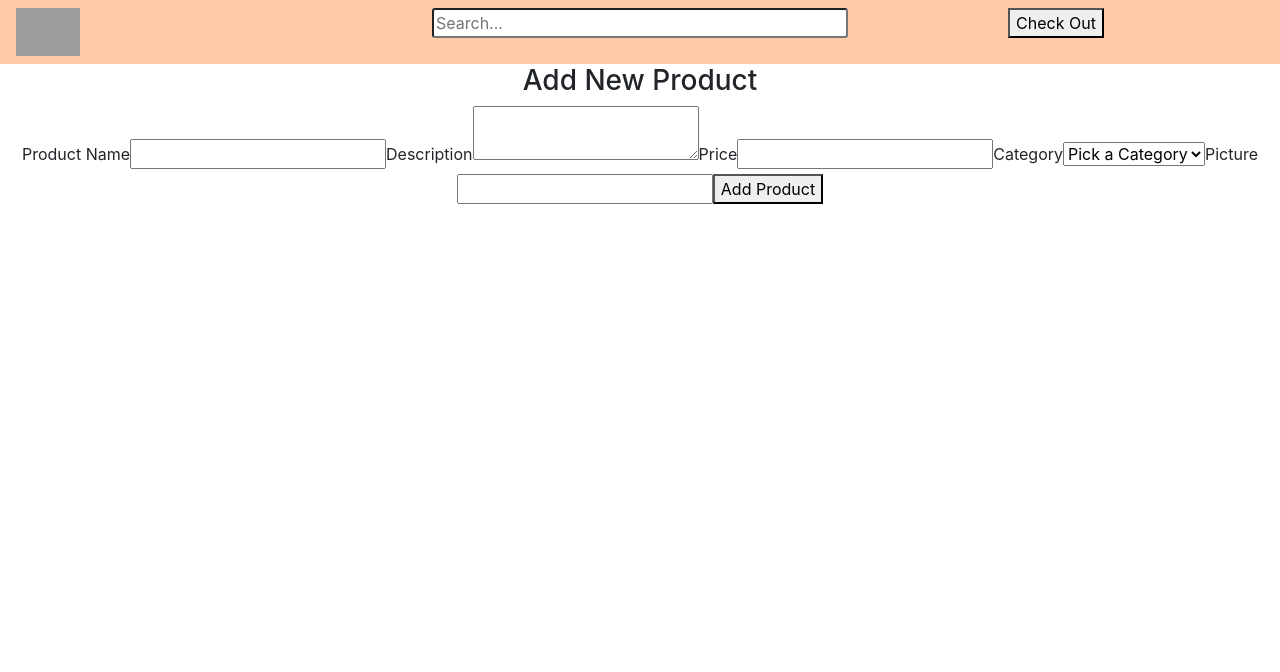
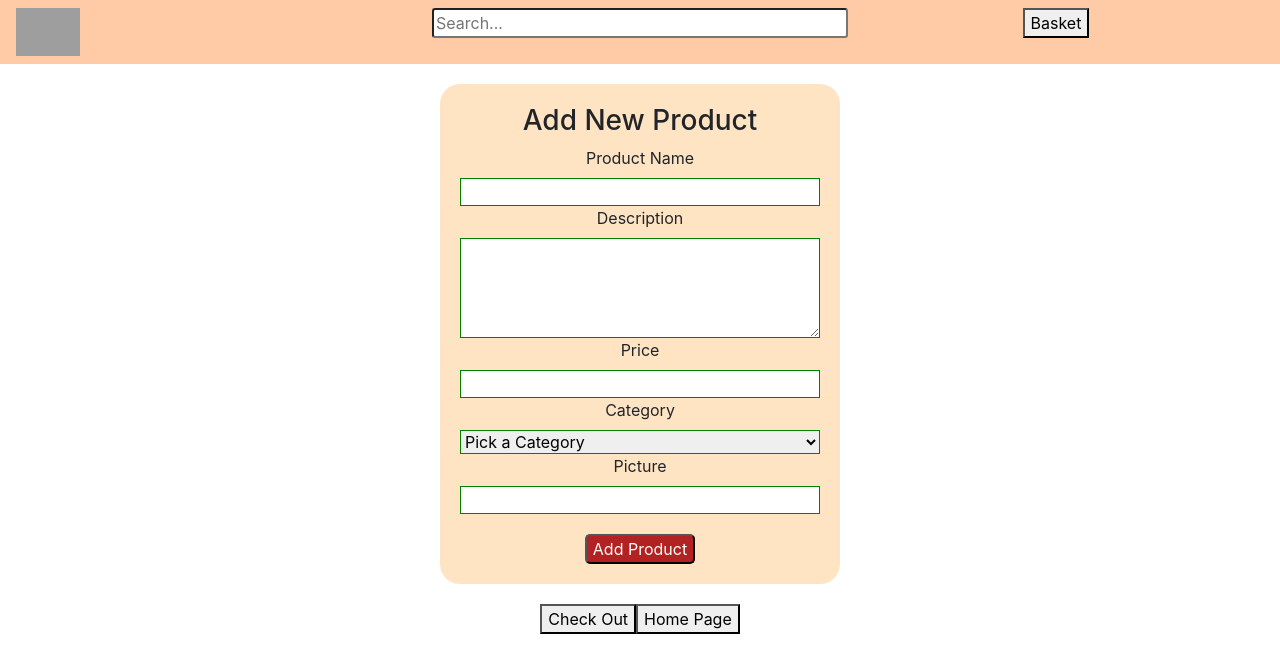
Before and after one commit to pepelacon/project-second-phase, a React (Create React App) app in the folder my-app/: page /form in a window 1280 px wide. Shown: the top 672 px of the page. Built offline with nearby package versions, Linux system fonts and the light colour scheme; data requests are answered from the project's data file; grey boxes are pictures that could not be loaded.

Commit message:
added css and routes

```diff
--- a/my-app/src/App.js
+++ b/my-app/src/App.js
@@ -28,7 +28,7 @@ function App() {
     setItemCounts((prev) => {return { ...prev, [item.id]: 1 }})
   }}
 
-
+  console.log(basketItem)
   const checkOut = () =>{
     addItemToBasket([])
     setItemCounts({})
@@ -44,16 +44,18 @@ useEffect(()=>{
   return (
     <div className="App">
       <NavBar setSearch={setSearch}
-        basketItem={basketItem}
-        itemCounts={itemCounts}
-        checkOut={checkOut}
-        addItemToBasket={addItemToBasket}
+        // basketItem={basketItem}
+        // itemCounts={itemCounts}
+        // checkOut={checkOut}
+        // addItemToBasket={addItemToBasket}
       />
     <Routes>
       <Route path="/" element={<ItemsContainer items={items} search={search} setBasketItem={setBasketItem}/>}/>
-      {/* <Route path='/basket' element={<Basket basketItem={basketItem} checkOut={checkOut} itemCounts={itemCounts} addItemToBasket={addItemToBasket}/>} /> */}
+
+     {/* <Route path="/basket" element={<Basket basketItem={basketItem} checkOut={checkOut} itemCounts={itemCounts} addItemToBasket={addItemToBasket}/>} /> */}
       <Route path="/form" element={<NewItemForm setItems={setItems} />} />
     </Routes>
+    <Basket basketItem={basketItem} checkOut={checkOut} itemCounts={itemCounts} addItemToBasket={addItemToBasket}/>
     </div>
   );
 }
--- a/my-app/src/components/Basket.js
+++ b/my-app/src/components/Basket.js
@@ -1,20 +1,25 @@
 import ShopCard from "./ShopCard";
 import { useState } from "react";
+import { useNavigate } from "react-router-dom";
 
 
 function Basket ({basketItem, checkOut, itemCounts, addItemToBasket}) {
     const [counter, setCounter] = useState(0)
 
-  console.log(itemCounts);
+//   console.log(itemCounts);
+//   console.log(basketItem)
 
    const basketItemList = basketItem.map((item)=>(
     <ShopCard key={item.id} itemCounts={itemCounts} {...item} />
    ))
+   const navigate = useNavigate()
 
     return(
         <div>
          {basketItemList}
         <button onClick={checkOut}>Check Out</button>
+
+        <button onClick={()=>{navigate("/")}}>Home Page</button>
         </div>
     )
 }
--- a/my-app/src/components/NavBar.js
+++ b/my-app/src/components/NavBar.js
@@ -1,6 +1,7 @@
 import SearchBar from "./SearchBar";
-import Basket from "./Basket"
+// import Basket from "./Basket"
 import './NavBar.css'
+import {Link} from "react-router-dom"
 
 function NavBar({ setSearch, basketItem, checkOut, itemCounts, addItemToBasket}) {
 
@@ -8,7 +9,10 @@ function NavBar({ setSearch, basketItem, checkOut, itemCounts, addItemToBasket})
         <div className="nav-bar">
             <img className="logo" src="https://encrypted-tbn0.gstatic.com/images?q=tbn:ANd9GcTIf1_jXuwLxDGN4IJ9LWKmCBaICJLDfzyzdA&usqp=CAU" alt="Buy Sell"/>
             <SearchBar setSearch={setSearch} />
-            <Basket basketItem={basketItem} checkOut={checkOut} itemCounts={itemCounts} addItemToBasket={addItemToBasket}/>
+            <Link to = {"/basket"}>
+            <button>Basket</button>
+            </Link>
+            {/* <Basket basketItem={basketItem} checkOut={checkOut} itemCounts={itemCounts} addItemToBasket={addItemToBasket}/> */}
         </div>
     )
 }
--- /dev/null
+++ b/my-app/src/components/NewItemForm.css
@@ -0,0 +1,145 @@
+.section-form{
+ display: flex;
+ justify-content: center;
+ align-items: center;
+ padding: 20px 0
+
+}
+
+.form {
+    background-color: bisque;
+    border-radius: 20px;
+    height: 500px;
+    padding: 20px;
+    width: 400px;
+    display: flex;
+    flex-direction: column;
+    align-items: center;
+
+  }
+
+  .form-input {
+    width: 100%;
+    border: 1px solid green
+  }
+
+  .textarea {
+    height: 10rem
+  }
+
+  .button {
+    margin-top: 20px;
+    background-color: firebrick;
+    color: white;
+    border-radius: 5px;
+    cursor: pointer
+  }
+
+  .button:hover{
+    background-color: darkgreen;
+  }
+
+  /* .title {
+    color: #eee;
+    font-family: sans-serif;
+    font-size: 36px;
+    font-weight: 600;
+  }
+
+  .subtitle {
+    color: #eee;
+    font-family: sans-serif;
+    font-size: 16px;
+    font-weight: 600;
+  }
+
+  .input-container {
+    height: 40px;
+    position: relative;
+    width: 100%;
+  }
+
+  .ic1 {
+    margin-top: 20px;
+  }
+
+  .ic2 {
+    margin-top: 30px;
+  }
+
+  .input {
+    background-color: #c8c9d5;
+    border-radius: 12px;
+    border: 0;
+    box-sizing: border-box;
+    color: #eee;
+    font-size: 18px;
+    height: 40px;
+    outline: 0;
+    padding: 4px 10px 0;
+    width: 100%;
+  }
+
+  .cut {
+    background-color: #15172b;
+    border-radius: 10px;
+    height: 10px;
+    left: 20px;
+    position: absolute;
+    top: -20px;
+    transform: translateY(0);
+    transition: transform 200ms;
+    width: 76px;
+  }
+
+  .cut-short {
+    width: 30px;
+  }
+
+  .input:focus ~ .cut,
+  .input:not(:placeholder-shown) ~ .cut {
+    transform: translateY(8px);
+  }
+
+  .placeholder {
+    color: #65657b;
+    font-family: sans-serif;
+    left: 20px;
+    line-height: 14px;
+    pointer-events: none;
+    position: absolute;
+    transform-origin: 0 50%;
+    transition: transform 200ms, color 200ms;
+    top: 20px;
+  }
+
+  .input:focus ~ .placeholder,
+  .input:not(:placeholder-shown) ~ .placeholder {
+    transform: translateY(-30px) translateX(10px) scale(0.75);
+  }
+
+  .input:not(:placeholder-shown) ~ .placeholder {
+    color: #808097;
+  }
+
+  .input:focus ~ .placeholder {
+    color: #dc2f55;
+  }
+
+  .submit {
+    background-color: #08d;
+    border-radius: 12px;
+    border: 0;
+    box-sizing: border-box;
+    color: #eee;
+    cursor: pointer;
+    font-size: 18px;
+    height: 50px;
+    margin-top: 38px;
+    text-align: center;
+    width: 100%;
+  }
+
+  .submit:active {
+    background-color: #06b;
+  } */
--- a/my-app/src/components/NewItemForm.js
+++ b/my-app/src/components/NewItemForm.js
@@ -1,4 +1,5 @@
 import {useState} from "react"
+import "./NewItemForm.css"
 
 
 function NewItemForm({ setItems }) {
@@ -40,12 +41,15 @@ function NewItemForm({ setItems }) {
 
 
     return(
-        <section>
+        <section className="section-form">
         <form className="form" autoComplete="off" onSubmit={handleSubmit}>
-        <h3>Add New Product</h3>
+          <div className="subtitle">
+            <h3>Add New Product</h3>
+          </div>
 
-        <label htmlFor="name">Product Name</label>
+        <label htmlFor="name" >Product Name</label>
         <input
+          className="form-input"
           type="text"
           id="name"
           name="name"
@@ -55,14 +59,17 @@ function NewItemForm({ setItems }) {
 
         <label htmlFor="about">Description</label>
         <textarea
+          className="form-input textarea"
           id="description"
           name="description"
           onChange={handleChange}
           value= {newObject.description}
         />
 
+
         <label htmlFor="about">Price</label>
         <input
+          className="form-input"
           type= "text"
           id="price"
           name="price"
@@ -72,6 +79,7 @@ function NewItemForm({ setItems }) {
 
         <label htmlFor="category">Category</label>
         <select
+          className="form-input"
           name="category"
           id="category"
           onChange={handleChange}
@@ -87,6 +95,7 @@ function NewItemForm({ setItems }) {
 
         <label htmlFor="image">Picture</label>
         <input
+          className="form-input"
           type="text"
           id="image"
           name="image"
@@ -94,10 +103,31 @@ function NewItemForm({ setItems }) {
           value={newObject.image}
         />
 
-        <button type="submit">Add Product</button>
+        <button className="button" type="submit">Add Product</button>
       </form>
     </section>
     )
 }
 
 export default NewItemForm;
+
+
+{/* <div class="form">
+<div class="subtitle">Let's create your account!</div>
+<div class="input-container ic1">
+  <input id="firstname" class="input" type="text" placeholder="">
+  <div class="cut"></div>
+  <label for="firstname" class="placeholder">First name</label>
+</div>
+<div class="input-container ic2">
+  <input id="lastname" class="input" type="text" placeholder="">
+  <div class="cut"></div>
+  <label for="lastname" class="placeholder">Last name</label>
+</div>
+<div class="input-container ic2">
+  <input id="email" class="input" type="text" placeholder="">
+  <div class="cut cut-short"></div>
+  <label for="email" class="placeholder">Email
+</label></div>
+<button type="text" class="submit">submit</button>
+</div> */}
```
